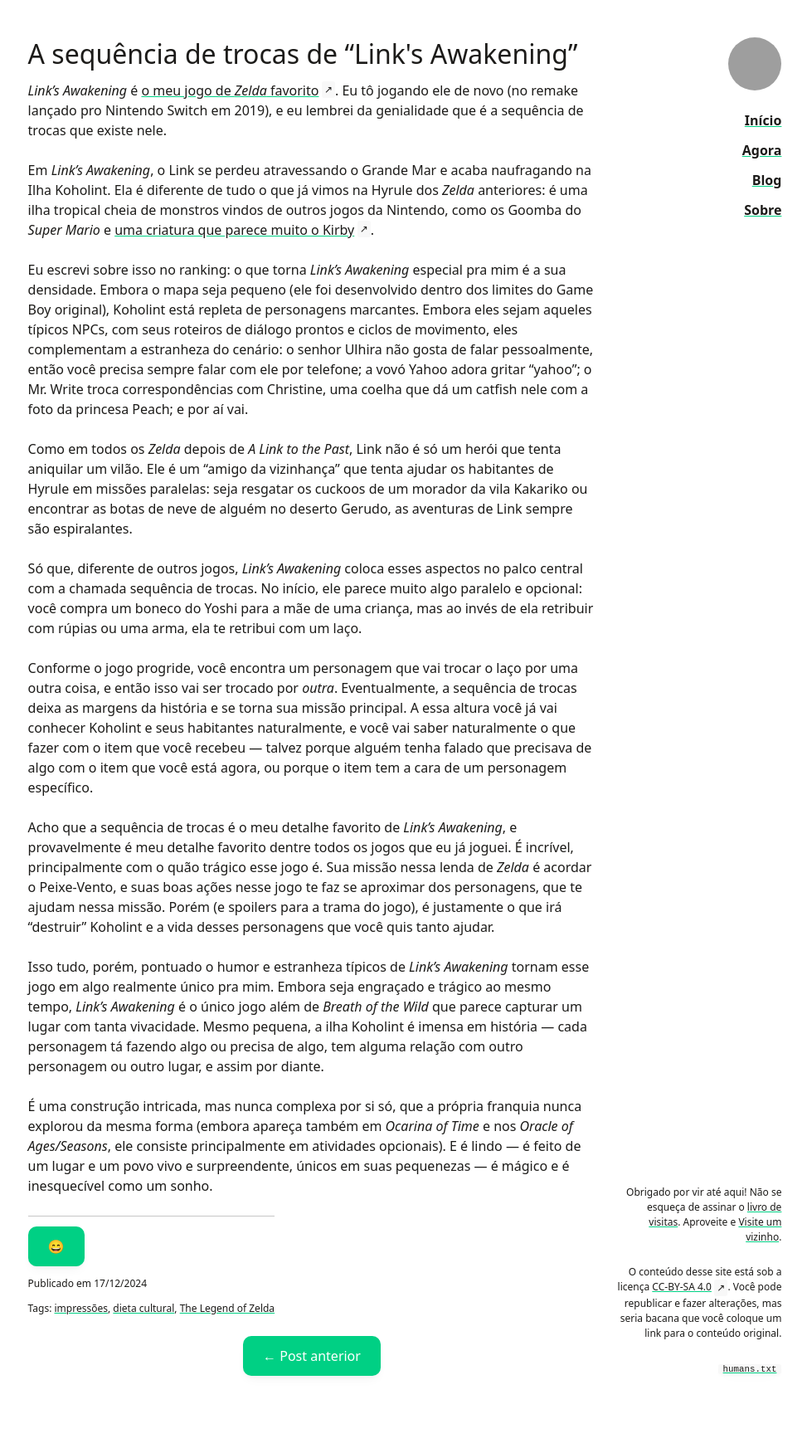
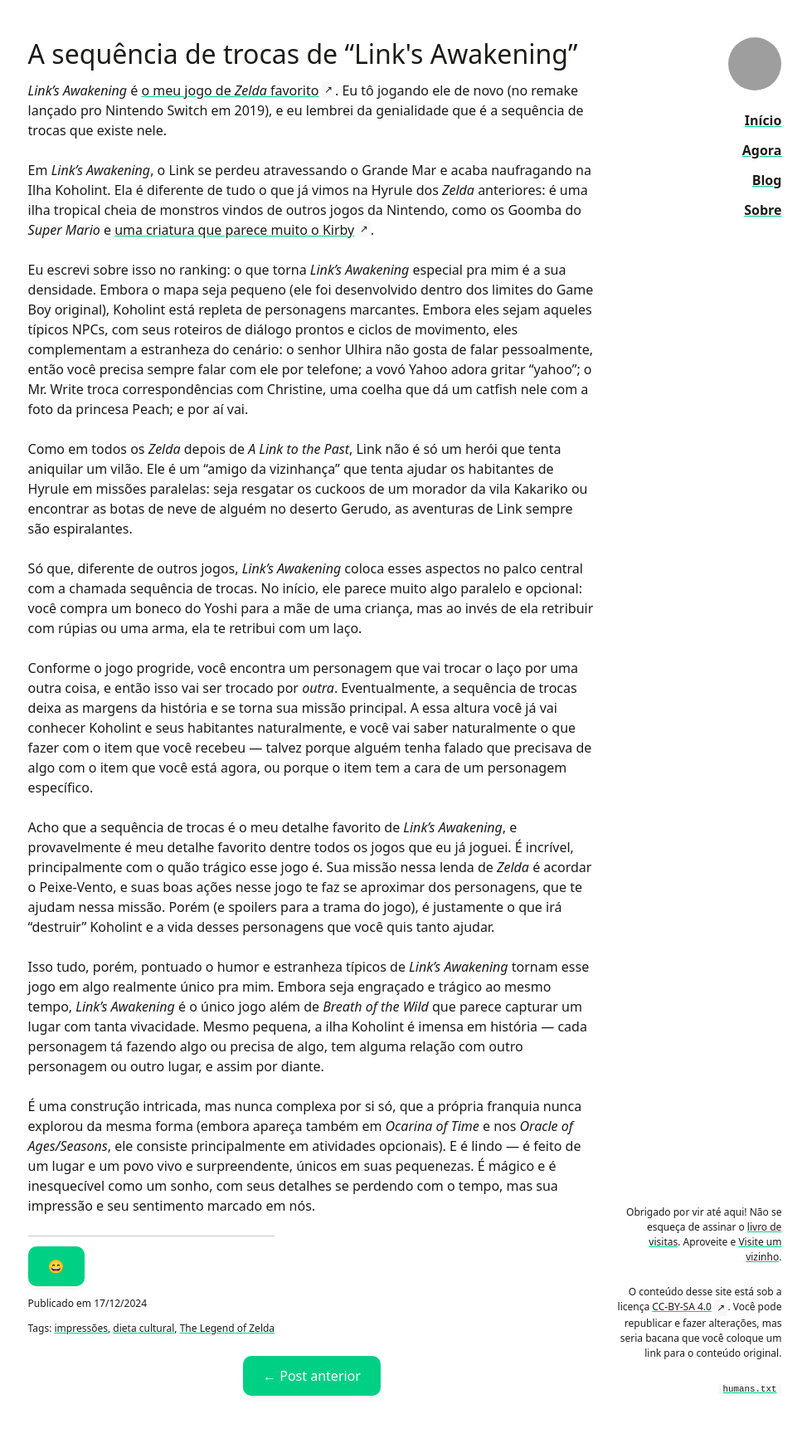
Before and after one commit to arthrfrts/www, a Jekyll site: the page built from _posts/2024-12-17-a-sequência-de-trocas-de-link-s-awakening.md, in a window 1280 px wide. Shown: the whole page at 83% size, without its empty margins (152-1125 px from the left). Built offline with Jekyll 4.4.1, drawn with Linux system fonts in a browser that asks for light colours; a script that is not in the unit is left out; before the commit the page ends 1727 px from its top, so only the background shows below that; grey boxes are pictures that could not be loaded.

Commit message:
chore: updates latest post

```diff
--- a/_posts/2024-12-17-a-sequência-de-trocas-de-link-s-awakening.md
+++ b/_posts/2024-12-17-a-sequência-de-trocas-de-link-s-awakening.md
@@ -25,4 +25,4 @@
 
 Isso tudo, porém, pontuado o humor e estranheza típicos de _Link's Awakening_ tornam esse jogo em algo realmente único pra mim. Embora seja engraçado e trágico ao mesmo tempo, _Link's Awakening_ é o único jogo além de _Breath of the Wild_ que parece capturar um lugar com tanta vivacidade. Mesmo pequena, a ilha Koholint é imensa em história — cada personagem tá fazendo algo ou precisa de algo, tem alguma relação com outro personagem ou outro lugar, e assim por diante.
 
-É uma construção intricada, mas nunca complexa por si só, que a própria franquia nunca explorou da mesma forma (embora apareça também em _Ocarina of Time_ e nos _Oracle of Ages/Seasons_, ele consiste principalmente em atividades opcionais). E é lindo — é feito de um lugar e um povo vivo e surpreendente, únicos em suas pequenezas — é mágico e é inesquecível como um sonho.
+É uma construção intricada, mas nunca complexa por si só, que a própria franquia nunca explorou da mesma forma (embora apareça também em _Ocarina of Time_ e nos _Oracle of Ages/Seasons_, ele consiste principalmente em atividades opcionais). E é lindo — é feito de um lugar e um povo vivo e surpreendente, únicos em suas pequenezas. É mágico e é inesquecível como um sonho, com seus detalhes se perdendo com o tempo, mas sua impressão e seu sentimento marcado em nós.
```
